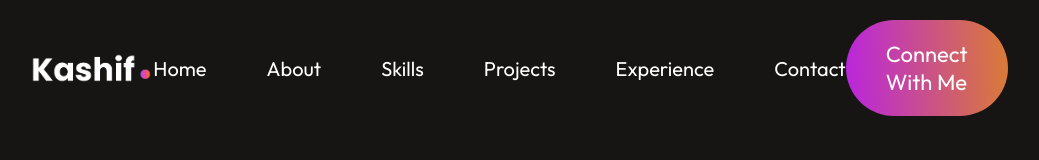
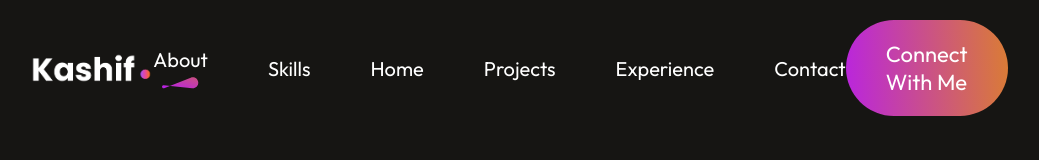
Before and after one commit to shaikkashif73/Kashif-Portfolio, a React (Vite) app: page / in a window 1280 px wide. Shown: the top 160 px of the page, without its empty margins (140-1179 px from the left). Built offline with nearby package versions, Linux system fonts and the light colour scheme.

Commit message:
Added Smooth Scroll on Website

```diff
--- a/src/Components/About/About.jsx
+++ b/src/Components/About/About.jsx
@@ -5,7 +5,7 @@ import profile_image from "../../assets/about_profile.svg";
 
 const About = () => {
   return (
-    <div className="about">
+    <div id="about" className="about">
       <div className="about-title">
         <h1>About Me</h1>
         <img src={theme_pattern} alt="" />
@@ -20,9 +20,9 @@ const About = () => {
           <div className="about-para">
             <p>
               I am a Full Stack MERN Developer with 2 years of professional
-              experience, specializing in React.js and frontend development.
-              I have worked on building responsive user interfaces, reusable
-              React components, and modern web applications.
+              experience, specializing in React.js and frontend development. I
+              have worked on building responsive user interfaces, reusable React
+              components, and modern web applications.
             </p>
 
             <p>
--- a/src/Components/Contact/Contact.jsx
+++ b/src/Components/Contact/Contact.jsx
@@ -6,7 +6,7 @@ import location_icon from "../../assets/location_icon.svg";
 import call_icon from "../../assets/call_icon.svg";
 const Contact = () => {
   return (
-    <div className="contact">
+    <div id="contact" className="contact">
       <div className="contact-title">
         <h1>Get in Touch</h1>
         <img src={theme_pattern} alt="" />
@@ -46,7 +46,9 @@ const Contact = () => {
             rows="8"
             placeholder="Enter your Message"
           ></textarea>
-          <button className="contact-submit" type="submit">Submit now</button>
+          <button className="contact-submit" type="submit">
+            Submit now
+          </button>
         </form>
       </div>
     </div>
--- a/src/Components/Hero/Hero.jsx
+++ b/src/Components/Hero/Hero.jsx
@@ -4,7 +4,7 @@ import "./Hero.css";
 
 const Hero = () => {
   return (
-    <div className="hero">
+    <div id="home" className="hero">
       <img className="profile-img" src={profile_img} alt="Shaik Kashif" />
 
       <h1>
@@ -20,7 +20,11 @@ const Hero = () => {
       </p>
 
       <div className="hero-action">
-        <div className="hero-connect">Connect with me</div>
+        <div className="hero-connect">
+          <a href="#contact" className="anchor-link" offset={50}>
+            Connect with me
+          </a>
+        </div>
         <div className="hero-resume">My Resume</div>
       </div>
     </div>
--- a/src/Components/MyWork/MyWork.jsx
+++ b/src/Components/MyWork/MyWork.jsx
@@ -5,7 +5,7 @@ import mywork_data from "../../assets/mywork_data";
 import arrow_icon from "../../assets/arrow_icon.svg";
 const MyWork = () => {
   return (
-    <div className="mywork">
+    <div id="work" className="mywork">
       <div className="mywork-title">
         <h1>My Latest Work</h1>
         <img src={theme_pattern} alt="" />
--- a/src/Components/Navbar/Navbar.css
+++ b/src/Components/Navbar/Navbar.css
@@ -29,3 +29,18 @@
   width: auto;
   display: block;
 }
+
+.nav-menu li {
+  display: flex;
+  flex-direction: column;
+  gap: 5px;
+  cursor: pointer;
+}
+.nav-menu li img {
+  display: flex;
+  margin: auto;
+}
+.anchor-link {
+  text-decoration: none;
+  color: white;
+}
--- a/src/Components/Navbar/Navbar.jsx
+++ b/src/Components/Navbar/Navbar.jsx
@@ -1,20 +1,56 @@
-import React from "react";
+import React, { useState } from "react";
 import "./Navbar.css";
 import logo from "../../assets/kashif_logo.png";
+import underline from "../../assets/nav_underline.svg";
 const Navbar = () => {
+  const [menu, setMenu] = useState("about");
   return (
     <div className="navbar">
       <img className="logo" src={logo} alt="" />
       <ul className="nav-menu">
-        <li>Home</li>
-        <li>About</li>
-        <li>Skills</li>
-        <li>Projects</li>
-        <li>Experience</li>
-        <li>Contact</li>
+        <li>
+          <a href="#about" className="anchor-link">
+            <p onClick={() => setMenu("about")}>About</p>
+          </a>
+          {menu === "about" ? <img src={underline} alt="" /> : <></>}
+        </li>
+        <li>
+          <a href="#services" className="anchor-link" offset={50}>
+            <p onClick={() => setMenu("skills")}>Skills</p>
+          </a>
+          {menu === "skills" ? <img src={underline} alt="" /> : <></>}
+        </li>
+        <li>
+          <a href="home" className="anchor-link" offset={50}>
+            <p onClick={() => setMenu("home")}>Home</p>
+          </a>
+          {menu === "home" ? <img src={underline} alt="" /> : <></>}
+        </li>
+        <li>
+          <a href="work" className="anchor-link" offset={50}>
+            <p onClick={() => setMenu("projects")}>Projects</p>
+          </a>
+          {menu === "projects" ? <img src={underline} alt="" /> : <></>}
+        </li>
+        <li>
+          <a href="experience" className="anchor-link" offset={50}>
+            <p onClick={() => setMenu("experience")}>Experience</p>
+          </a>
+          {menu === "experience" ? <img src={underline} alt="" /> : <></>}
+        </li>
+        <li>
+          <a href="#contact" className="anchor-link" offset={50}>
+            <p onClick={() => setMenu("contact")}>Contact</p>
+          </a>
+          {menu === "contact" ? <img src={underline} alt="" /> : <></>}
+        </li>
       </ul>
 
-      <div className="nav-connect">Connect With Me</div>
+      <div className="nav-connect">
+        <a href="#contact" className="anchor-link" offset={50}>
+          Connect With Me
+        </a>
+      </div>
     </div>
   );
 };
--- a/src/Components/Services/Services.jsx
+++ b/src/Components/Services/Services.jsx
@@ -5,7 +5,7 @@ import arrow_icon from "../../assets/arrow_icon.svg";
 import Services_Data from "../../assets/services_data";
 const Services = () => {
   return (
-    <div className="services">
+    <div id="services" className="services">
       <div className="services-title">
         <h1>My Skills</h1>
         <img src={theme_pattern} alt="" />
```
